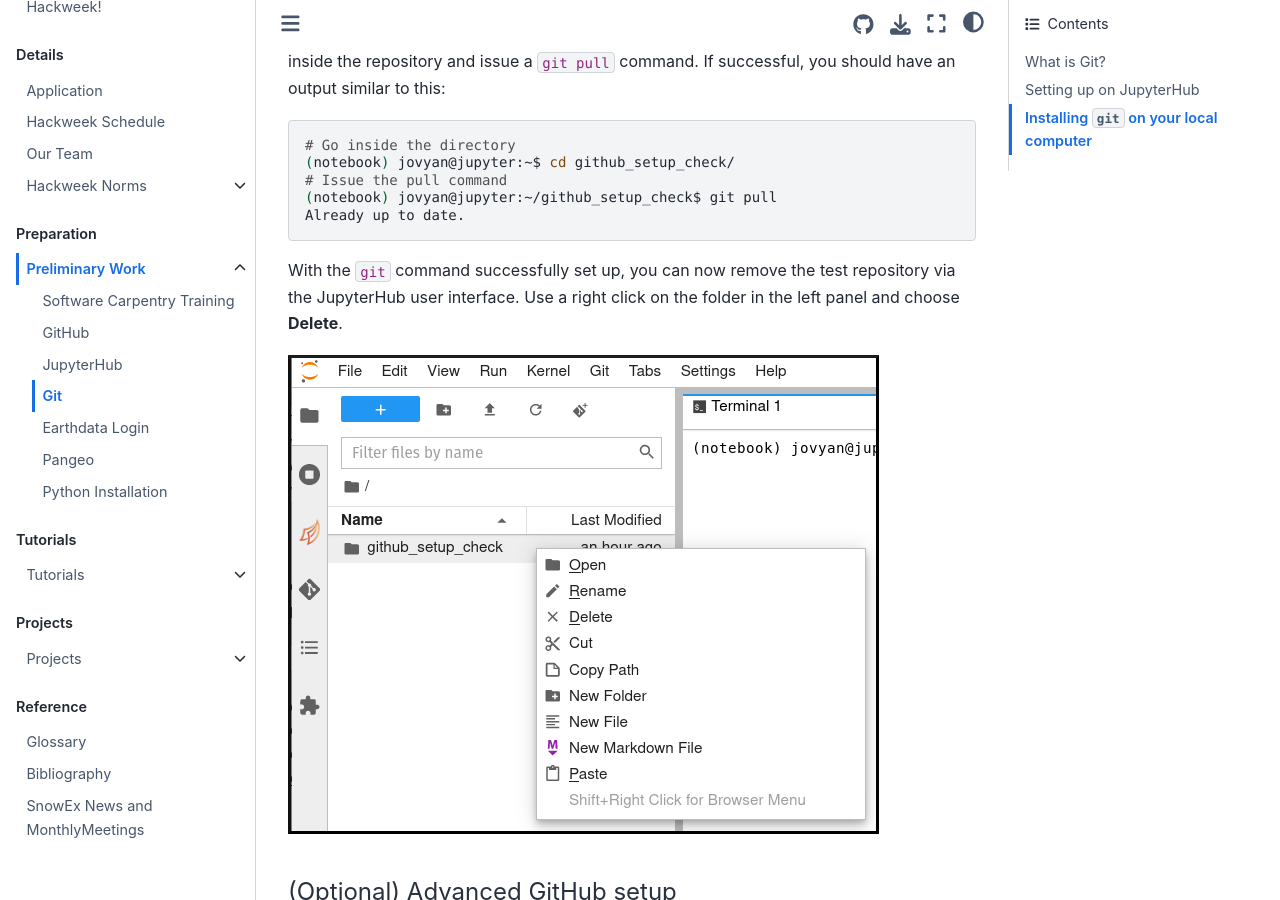
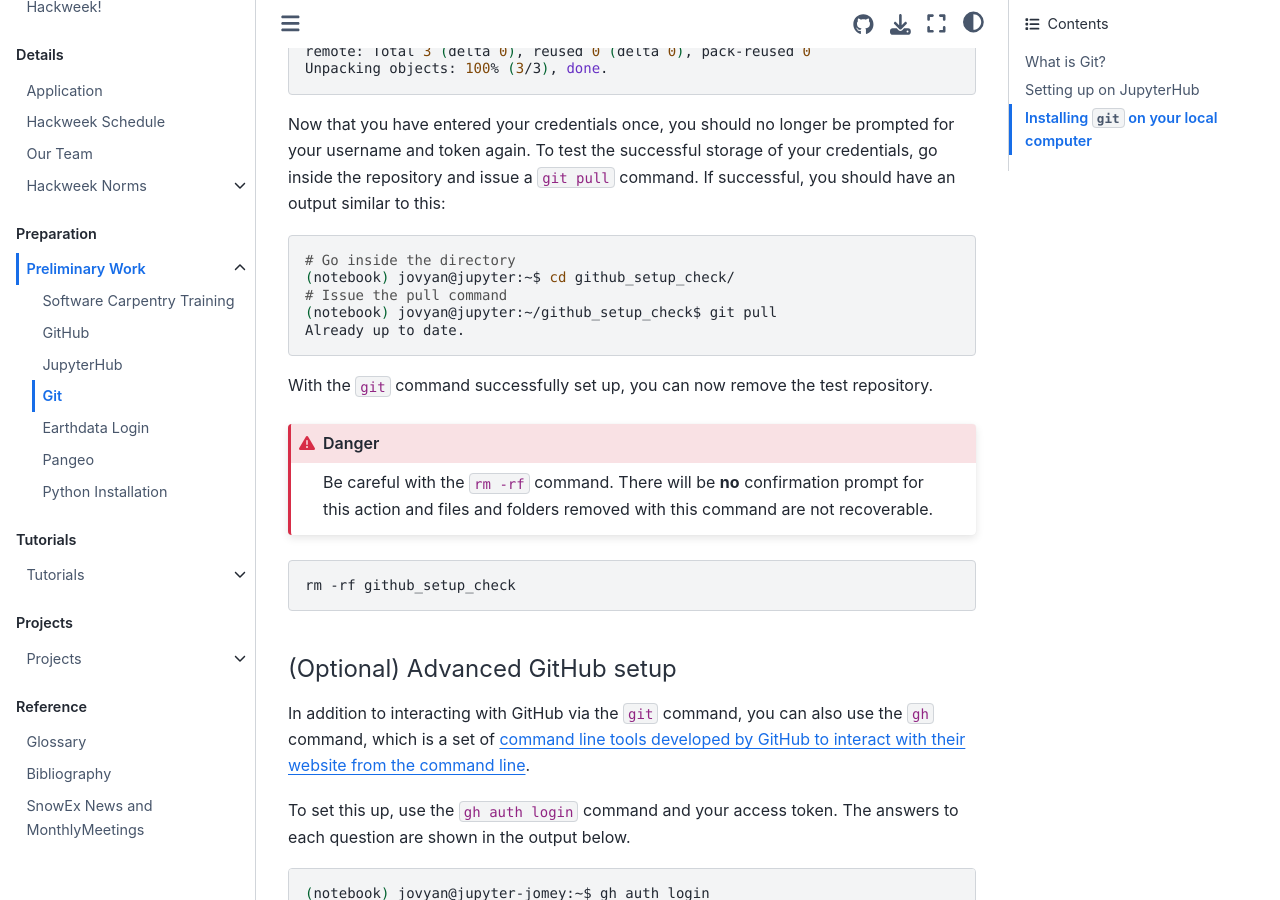
Before and after one commit to snowex-hackweek/website-2021, a Jupyter Book: the page built from book/preliminary/git.md, in a window 1280 px wide and 900 px high, scrolled down 3820 px. Built offline with Jupyter Book 1.0.4 settings and Sphinx 7.4.7 and the Sphinx Book theme 1.1.4, drawn with Linux system fonts in a browser that asks for light colours; some of the changed text lies outside the part shown.

Commit message:
Git - Update instructions for first time setup.

````diff
--- a/book/preliminary/git.md
+++ b/book/preliminary/git.md
@@ -39,8 +39,14 @@
 ```shell
 git config --global user.name "SnowEx Attendee"
 git config --global user.email "attendee@hackweek.com"
+git config --global pull.rebase false
 git config --global credential.helper store
 ```
+
+The third line is a configuration option that needs to be done with a first time
+setup. It specifies the strategy on how git will apply changes you pull from
+a remote git repository.
+More on strategies is [described here.](http://git-scm.com/book/en/v2/Git-Branching-Rebasing)
 
 The last line of the config will store your GitHub credentials and will save
 you from re-entering your username and password from the command line with each
@@ -119,10 +125,17 @@
 ```
 
 With the `git` command successfully set up, you can now remove the test
-repository via the JupyterHub user interface. Use a right click on the folder
-in the left panel and choose **Delete**.
+repository.
 
-![jupyterhub-delete-repo](../img/jupyterhub-delete-repo.png)
+```{Danger}
+Be careful with the `rm -rf` command. There will be **no** confirmation prompt
+for this action and files and folders removed with this command are not
+recoverable.
+```
+
+```shell
+rm -rf github_setup_check
+```
 
 #### (Optional) Advanced GitHub setup
 In addition to interacting with GitHub via the `git` command, you can also use
````
Also changed, not shown: book/img/jupyterhub-delete-repo.png (deleted).
